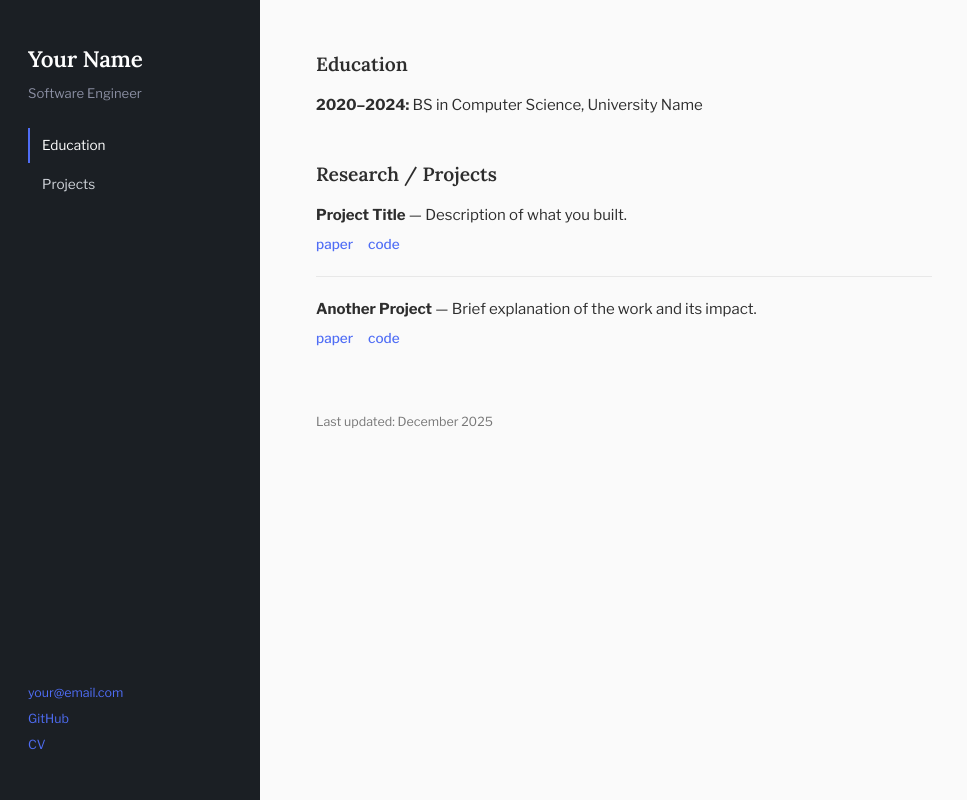
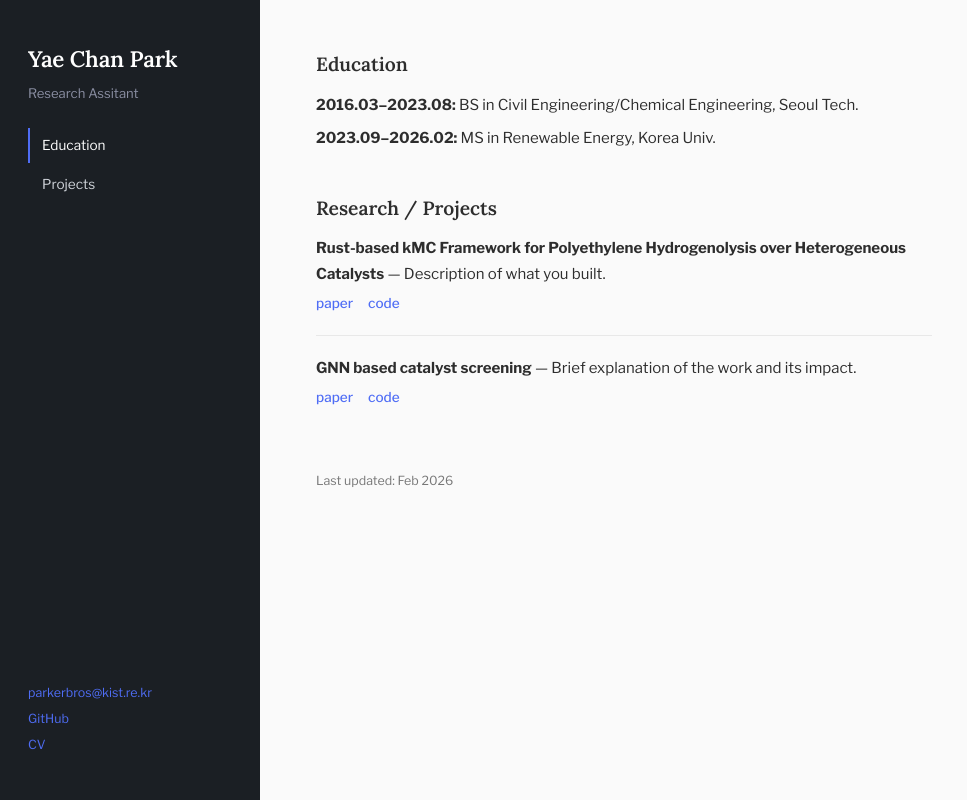
Before and after one commit to Milkwentbad/portfolio, a plain HTML site: page index.html in a window 1280 px wide. Shown: the whole page, without its empty margins (0-967 px from the left). Drawn offline with nearby package versions, Linux system fonts and the light colour scheme.

Commit message:
Update personal information and project details
alma mater, projects and personal info.

```diff
--- a/index.html
+++ b/index.html
@@ -183,15 +183,15 @@
 </head>
 <body>
     <aside class="sidebar">
-        <h1>Your Name</h1>
-        <p class="role">Software Engineer</p>
+        <h1>Yae Chan Park</h1>
+        <p class="role">Research Assitant</p>
         <nav>
             <a href="#education" class="active">Education</a>
             <a href="#projects">Projects</a>
         </nav>
         <div class="contact">
-            <p><a href="mailto:your@email.com">your@email.com</a></p>
-            <p><a href="#">GitHub</a></p>
+            <p><a href="mailto:parkerbros@kist.re.kr">parkerbros@kist.re.kr</a></p>
+            <p><a href="https://github.com/ychan96">GitHub</a></p>
             <p><a href="#">CV</a></p>
         </div>
     </aside>
@@ -200,22 +200,23 @@
         <section id="education">
             <h2>Education</h2>
             <ul>
-                <li><strong>2020–2024:</strong> BS in Computer Science, University Name</li>
+                <li><strong>2016.03–2023.08:</strong> BS in Civil Engineering/Chemical Engineering, Seoul Tech.</li>
+                <li><strong>2023.09–2026.02:</strong> MS in Renewable Energy, Korea Univ.</li>
             </ul>
         </section>
         <section id="projects">
             <h2>Research / Projects</h2>
             <div class="item">
-                <p><strong>Project Title</strong> — Description of what you built.</p>
+                <p><strong>Rust-based kMC Framework for Polyethylene Hydrogenolysis over Heterogeneous Catalysts</strong> — Description of what you built.</p>
                 <p class="links"><a href="#">paper</a> <a href="#">code</a></p>
             </div>
             <div class="item">
-                <p><strong>Another Project</strong> — Brief explanation of the work and its impact.</p>
+                <p><strong>GNN based catalyst screening</strong> — Brief explanation of the work and its impact.</p>
                 <p class="links"><a href="#">paper</a> <a href="#">code</a></p>
             </div>
         </section>
         <footer>
-            <p>Last updated: December 2025</p>
+            <p>Last updated: Feb 2026</p>
         </footer>
     </main>
 </body>
```
